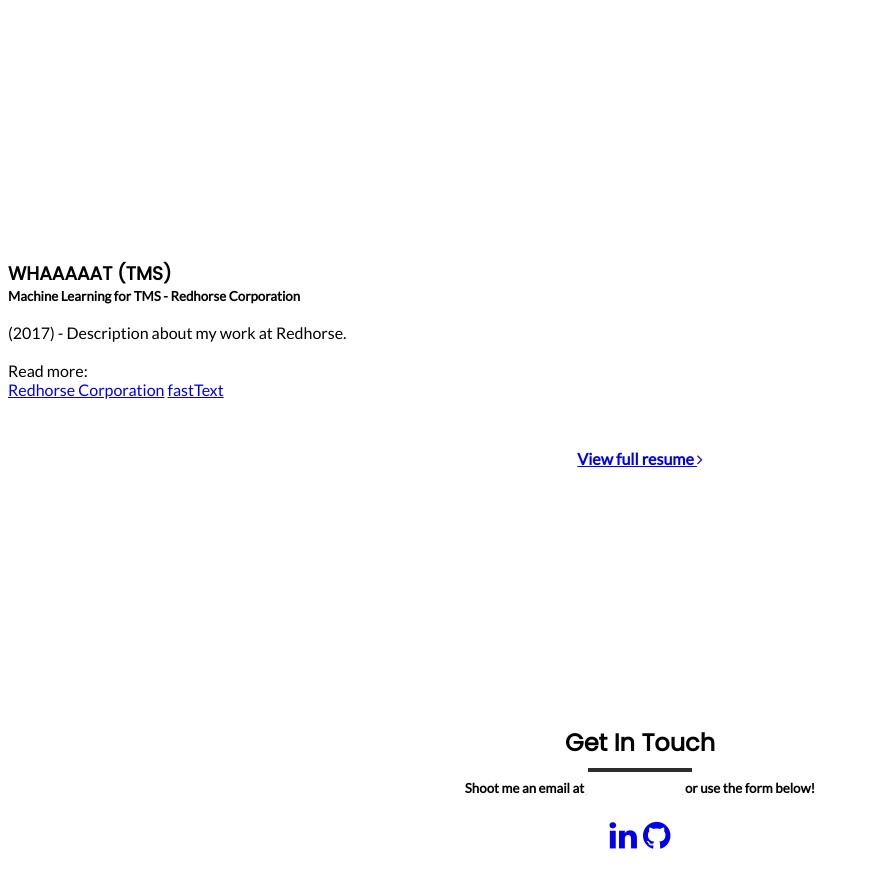
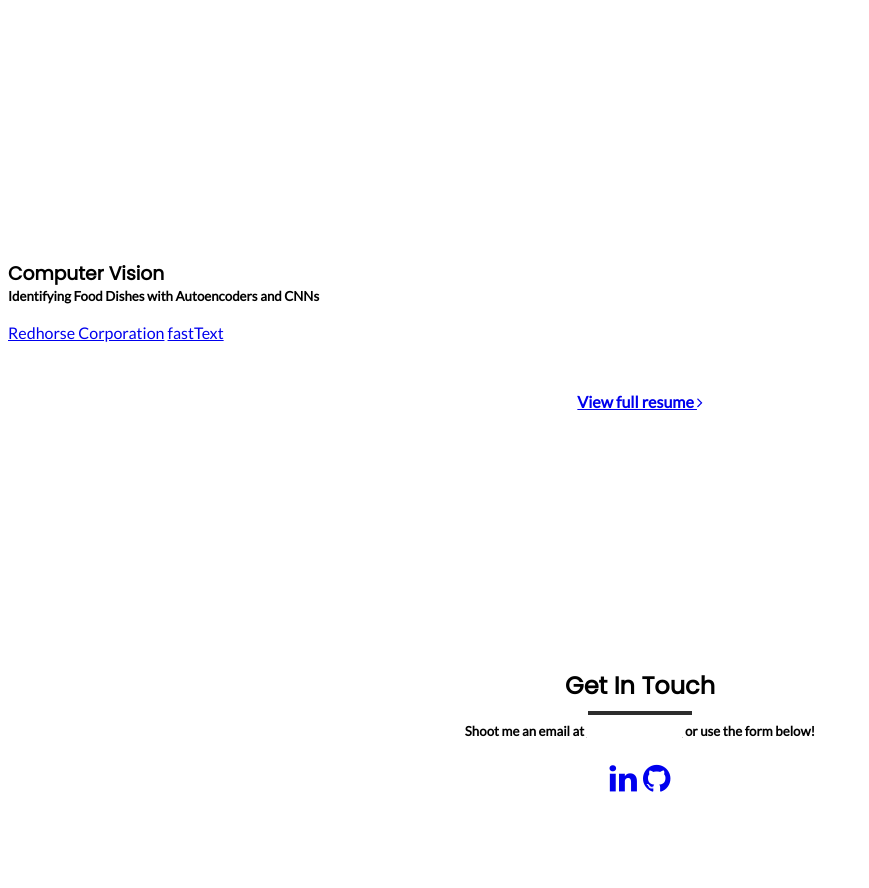
Before and after one commit to dennisjunior111/dennisjunior111.github.io, a Jekyll site: the page index.html, which Jekyll copies as it is, in a window 1280 px wide and 900 px high, scrolled down 7900 px. Shown: the top 888 px of the window, without its empty margins (0-869 px from the left). Built offline with Jekyll 4.4.1, drawn with Linux system fonts in a browser that asks for light colours; nearby versions of some CDN libraries; library files that are not in the unit come from our copies; a script that is not in the unit is left out.

Commit message:
Update index.html

```diff
--- a/index.html
+++ b/index.html
@@ -153,15 +153,12 @@ This is my about me section. <b>This is how you bold</b>. This is how you refere
         <div class="white">
             <div class="animated wow short black bottom"></div>
         </div>
-        <div id="awards">
+        <div id="additional projects">
 
             <div class="container">
-                <h3 id="title" class="wow animated fadeIn title">WHAAAAAT (TMS)</h3>
-                <h5 id="tagline" class="wow animated fadeInUp">Machine Learning for TMS - Redhorse Corporation</h5>
-                <br>
-                <p id="content" class="wow animated fadeInUp">(2017) - Description about my work at Redhorse.
-                    <br>
-                    <br>Read more:
+                <h3 id="title" class="wow animated fadeIn title">Computer Vision</h3>
+                <h5 id="tagline" class="wow animated fadeInUp">Identifying Food Dishes with Autoencoders and CNNs</h5>
+
                     <br><a class="btn black" href="https://www.redhorsecorp.com/">Redhorse Corporation</a> <a class="btn black" href="https://github.com/facebookresearch/fastText">fastText</a></p>
             </div>
 
```
